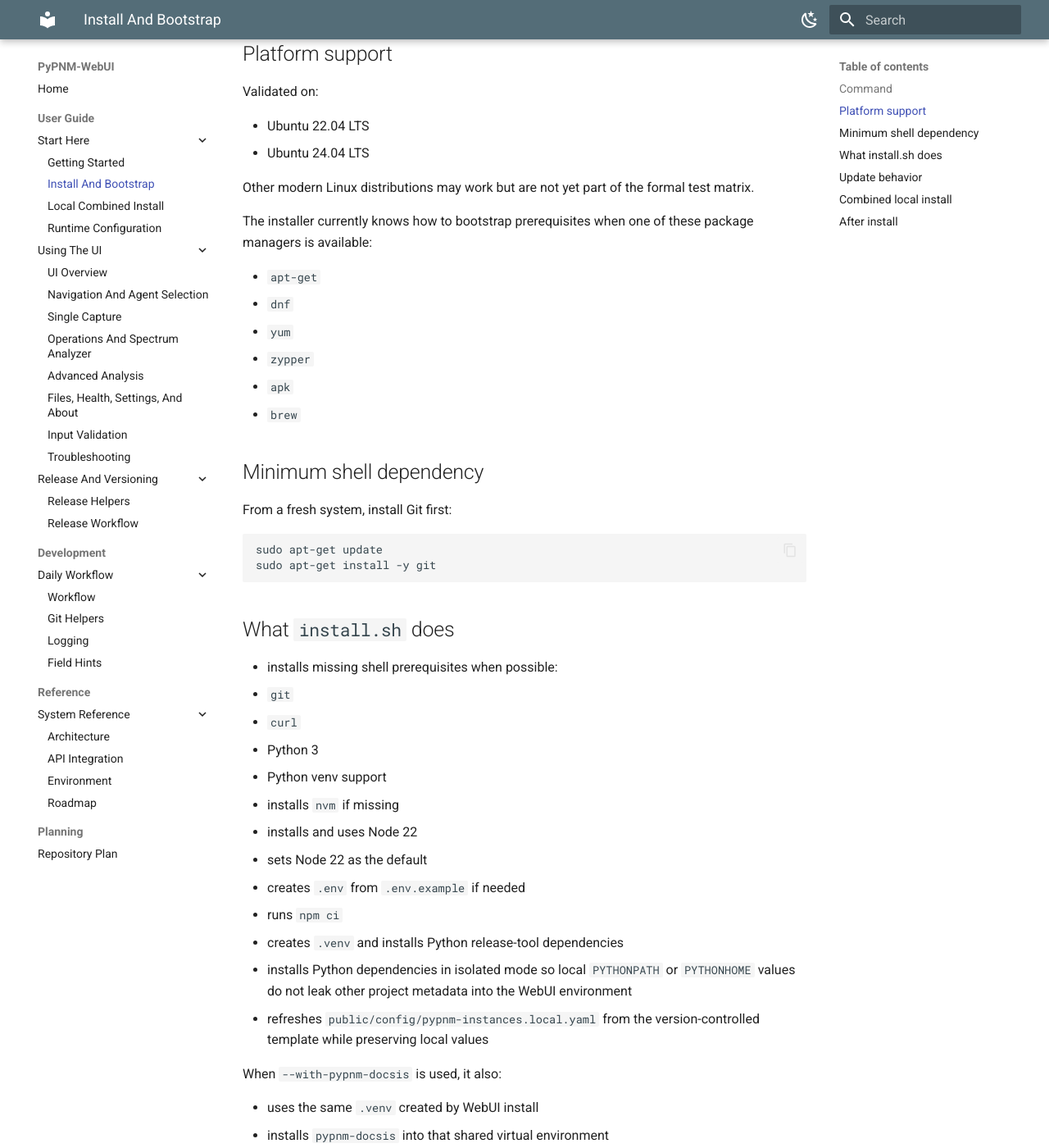
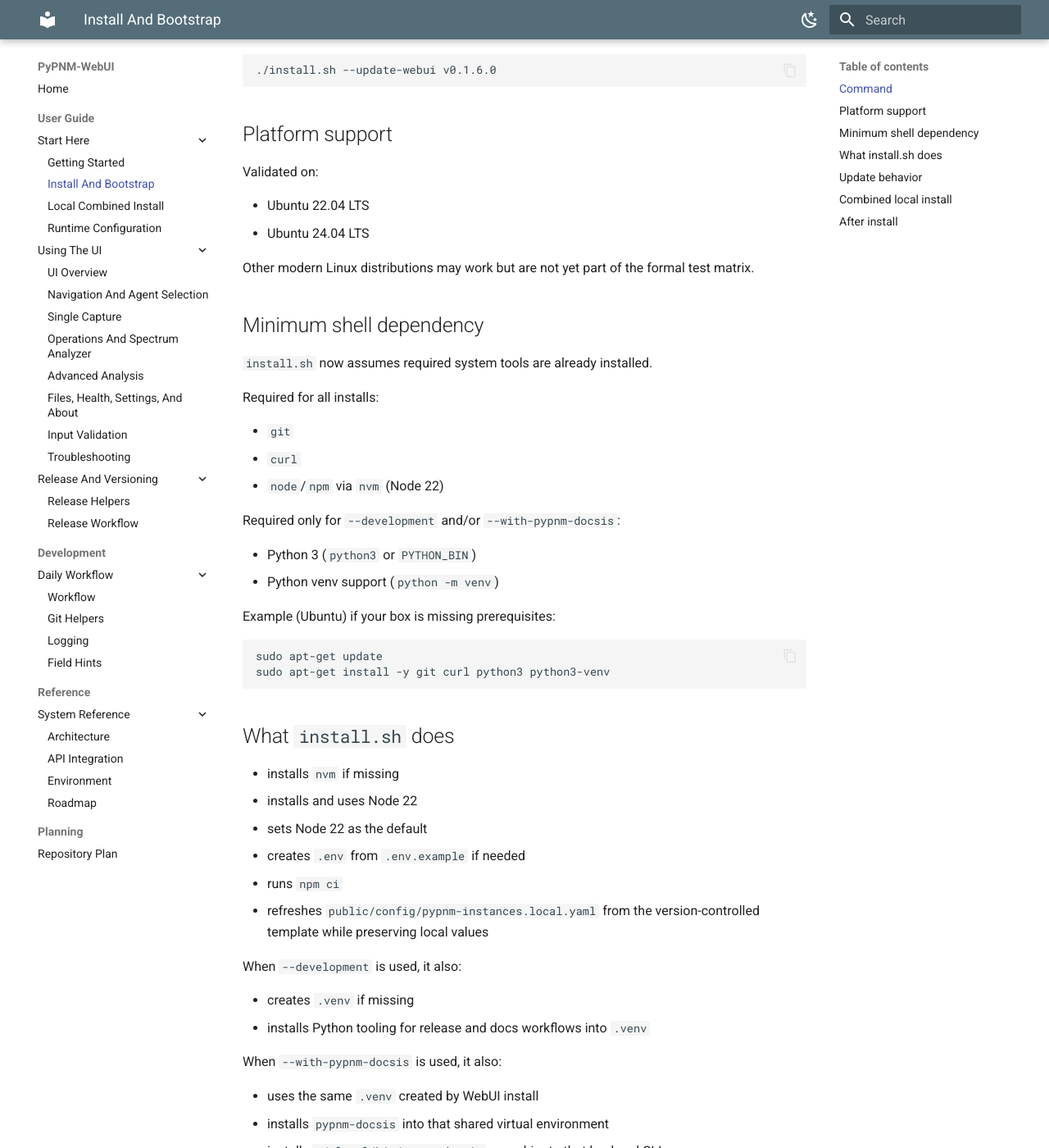
Before and after one commit to PyPNMApps/PyPNM-WebUI, an MkDocs documentation site: the page built from docs/user/install-and-bootstrap.md, in a window 1280 px wide and 1400 px high, scrolled down 597 px. Shown: the whole window at 82% size. Built offline with MkDocs 1.6.1 and Material for MkDocs 9.7.7, drawn with Linux system fonts in a browser that asks for light colours; some of the changed text lies outside the part shown.

Commit message:
Feature: Add development install mode - add --development to install.sh for Python dev tooling - keep --with-pypnm-docsis on the shared .venv environment - clarify docs: .env is config, .venv is Python packages - update README and getting-started install examples - refine local-stack error text to prefer .venv fallback - 2026-03-27 10:11:38

````diff
--- a/docs/user/install-and-bootstrap.md
+++ b/docs/user/install-and-bootstrap.md
@@ -12,6 +12,12 @@
 
 ```bash
 ./install.sh --with-pypnm-docsis
+```
+
+Install Python development tooling used by docs/release workflows:
+
+```bash
+./install.sh --development
 ```
 
 Update an existing install to the latest tagged release:
@@ -36,43 +42,42 @@
 Other modern Linux distributions may work but are not yet part of the formal
 test matrix.
 
-The installer currently knows how to bootstrap prerequisites when one of these
-package managers is available:
-
-- `apt-get`
-- `dnf`
-- `yum`
-- `zypper`
-- `apk`
-- `brew`
-
 ## Minimum shell dependency
 
-From a fresh system, install Git first:
+`install.sh` now assumes required system tools are already installed.
+
+Required for all installs:
+
+- `git`
+- `curl`
+- `node`/`npm` via `nvm` (Node 22)
+
+Required only for `--development` and/or `--with-pypnm-docsis`:
+
+- Python 3 (`python3` or `PYTHON_BIN`)
+- Python venv support (`python -m venv`)
+
+Example (Ubuntu) if your box is missing prerequisites:
 
 ```bash
 sudo apt-get update
-sudo apt-get install -y git
+sudo apt-get install -y git curl python3 python3-venv
 ```
 
 ## What `install.sh` does
 
-- installs missing shell prerequisites when possible:
-  - `git`
-  - `curl`
-  - Python 3
-  - Python venv support
 - installs `nvm` if missing
 - installs and uses Node 22
 - sets Node 22 as the default
 - creates `.env` from `.env.example` if needed
 - runs `npm ci`
-- creates `.venv` and installs Python release-tool dependencies
-- installs Python dependencies in isolated mode so local `PYTHONPATH` or
-  `PYTHONHOME` values do not leak other project metadata into the WebUI
-  environment
 - refreshes `public/config/pypnm-instances.local.yaml` from the version-controlled
   template while preserving local values
+
+When `--development` is used, it also:
+
+- creates `.venv` if missing
+- installs Python tooling for release and docs workflows into `.venv`
 
 When `--with-pypnm-docsis` is used, it also:
 
@@ -119,6 +124,7 @@
 ./install.sh --with-pypnm-docsis --local-api-host 127.0.0.1
 ./install.sh --with-pypnm-docsis --pypnm-docsis-path ../PyPNM
 ./install.sh --with-pypnm-docsis --reconfigure-local-agent
+./install.sh --development --with-pypnm-docsis
 ```
 
 Full instructions:
````
Also changed, not shown: README.md (+6 -0 lines), docs/user/getting-started.md (+6 -0 lines), docs/user/local-combined-install.md (+3 -3 lines), 3 other files.
